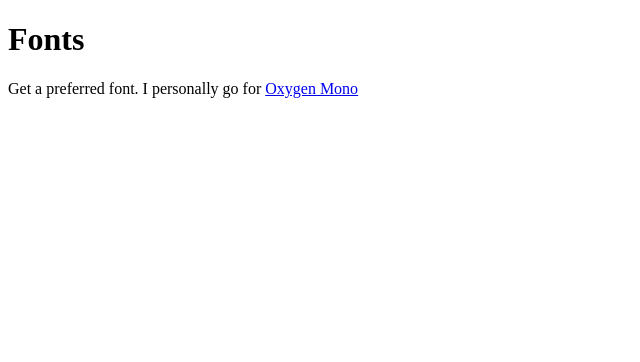
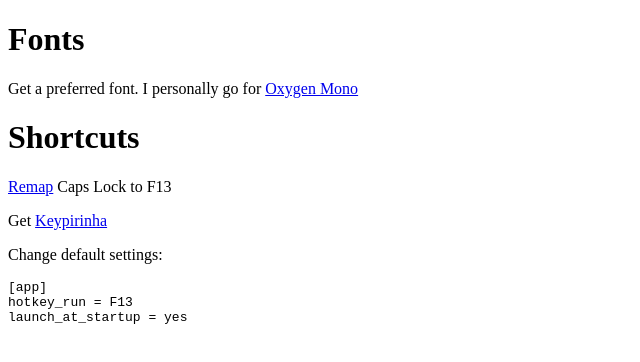
Before and after one commit to saimonas/saimonas.github.io, a plain HTML site: page blog/new_install.html in a window 1280 px wide. Shown: the whole page, without its empty margins (0-640 px from the left). Drawn offline with Linux system fonts and the light colour scheme.

Commit message:
Update new_install.html

```diff
--- a/blog/new_install.html
+++ b/blog/new_install.html
@@ -4,7 +4,15 @@
 	<title>Blog - New Installation</title>
 </head>
 <body>
-<H1>Fonts</H1>
-<p>Get a preferred font. I personally go for <a href="https://github.com/sixrevisions/free-programming-fonts/blob/master/fonts/web/oxygen-mono-regular.ttf">Oxygen Mono</a></p>
+	<H1>Fonts</H1>
+	<p>Get a preferred font. I personally go for <a href="https://github.com/sixrevisions/free-programming-fonts/blob/master/fonts/web/oxygen-mono-regular.ttf">Oxygen Mono</a></p>
+
+	<H1>Shortcuts</H1>
+	<p><a href="http://www.grismar.net/ventrilocapsfix/">Remap</a> Caps Lock to F13</p>
+	<p>Get <a href="http://keypirinha.com/download.html">Keypirinha</a></p>
+	<p>Change default settings:<pre>[app]
+hotkey_run = F13
+launch_at_startup = yes</pre></p>
+
 </body>
 </html>
```
